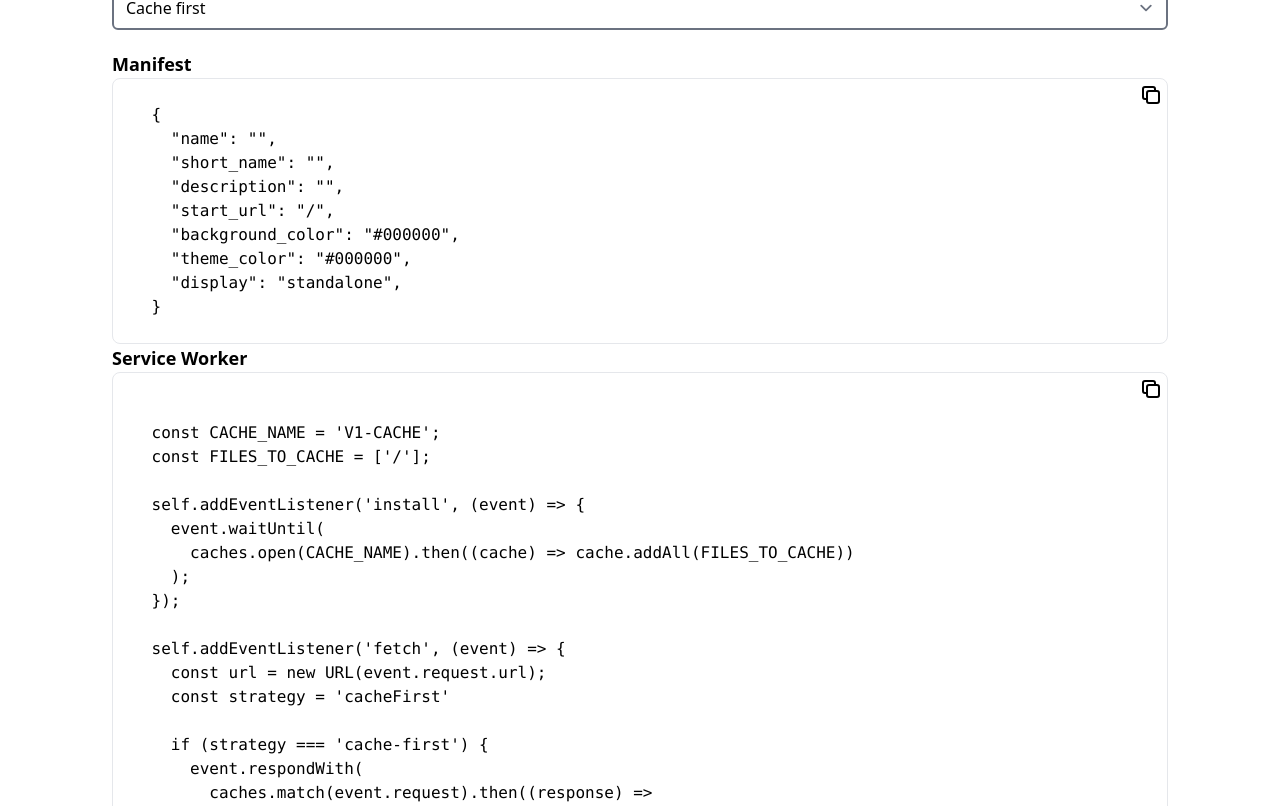
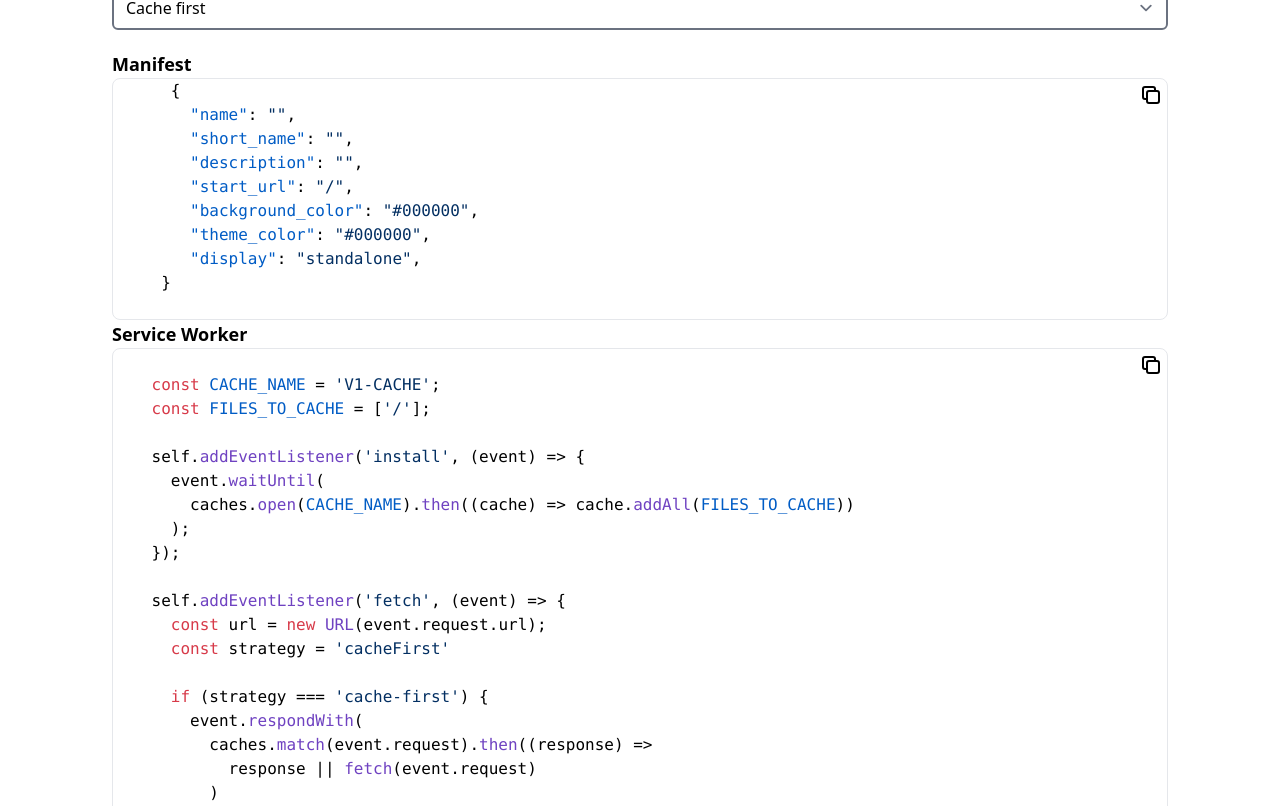
Before and after one commit to opensource254/pwa-generator, a Vue app: page / in a window 1280 px wide. Shown: the part 574-1380 px from the top of the page. Built offline with nearby package versions, Linux system fonts and the light colour scheme.

Commit message:
ft: add code highlighting

```diff
--- a/package.json
+++ b/package.json
@@ -20,6 +20,7 @@
     "eslint": "^9.17.0",
     "eslint-plugin-vue": "^9.32.0",
     "globals": "^15.14.0",
+    "highlight.js": "^11.11.1",
     "postcss": "^8.4.49",
     "tailwindcss": "^3.4.17",
     "vite": "^6.0.6"
--- a/src/App.vue
+++ b/src/App.vue
@@ -64,17 +64,9 @@
         </button>
       </div>
 
-      <pre><code class="language-json">
-    {
-      "name": "{{ manifest.name }}",
-      "short_name": "{{ manifest.short_name }}",
-      "description": "{{ manifest.description }}",
-      "start_url": "{{ manifest.start_url }}",
-      "background_color": "{{ manifest.background_color }}",
-      "theme_color": "{{ manifest.theme_color }}",
-      "display": "{{ manifest.display }}",
-    }
-    </code></pre>
+      <pre>
+      <code  v-html="hljs.highlight(manifestString, {language: 'json'}).value"/>
+      </pre>
     </div>
   </section>
 
@@ -92,9 +84,7 @@
       </div>
 
       <pre>
-      <code class="language-json">
-      {{ serviceWorkerString }}
-      </code>
+      <code v-html="hljs.highlight(serviceWorkerString,  { language: 'javascript' }).value"/>
       </pre>
     </div>
   </section>
@@ -106,7 +96,15 @@
 
 <script setup>
 import { reactive, ref, onMounted, watch } from 'vue'
+// Using ES6 import syntax
+import hljs from 'highlight.js/lib/core'
+import javascript from 'highlight.js/lib/languages/javascript'
+import json from 'highlight.js/lib/languages/json'
+import 'highlight.js/styles/github.css'
 
+hljs.registerLanguage('javascript', javascript)
+
+hljs.registerLanguage('json', json)
 const manifest = reactive({
   name: '',
   short_name: '',
@@ -124,9 +122,23 @@ const toast = reactive({
   message: '',
 })
 const serviceWorkerString = ref('')
+const manifestString = ref('')
+
 // watchers
 watch(cacheStrategy, () => {
   serviceWorkerString.value = generateServiceWorker()
+})
+watch(manifest, () => {
+  manifestString.value
+  = `{
+        "name": "${manifest.name}",
+        "short_name": "${manifest.short_name}",
+        "description": "${manifest.description}",
+        "start_url": "${manifest.start_url}",
+        "background_color": "${manifest.background_color}",
+        "theme_color": "${manifest.theme_color}",
+        "display": "${manifest.display}",
+     }`
 })
 
 function copyToClipboard(part = 'manifest') {
@@ -189,5 +201,15 @@ function generateServiceWorker() {
 
 onMounted(() => {
   serviceWorkerString.value = generateServiceWorker()
+  manifestString.value
+  = `{
+        "name": "${manifest.name}",
+        "short_name": "${manifest.short_name}",
+        "description": "${manifest.description}",
+        "start_url": "${manifest.start_url}",
+        "background_color": "${manifest.background_color}",
+        "theme_color": "${manifest.theme_color}",
+        "display": "${manifest.display}",
+     }`
 })
 </script>
```
Also changed, not shown: 1 other file (tests, documents, lock files or other folders).
